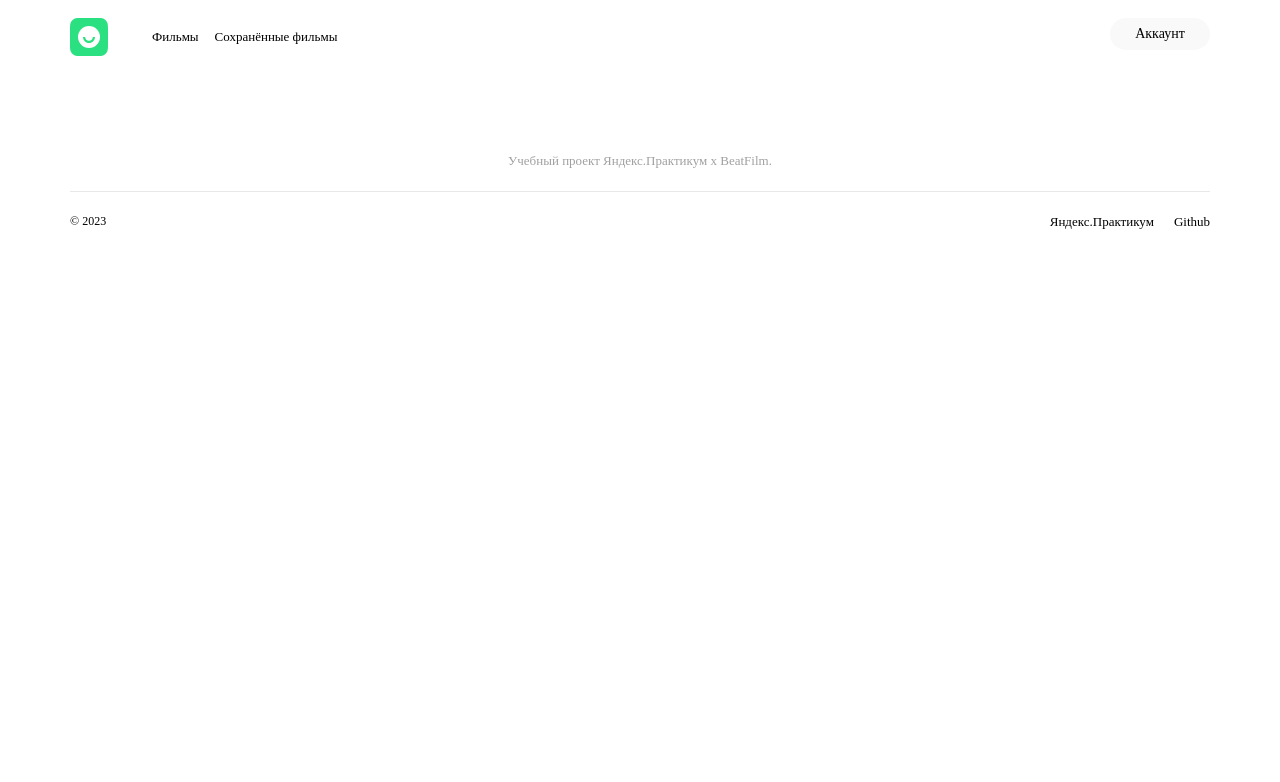
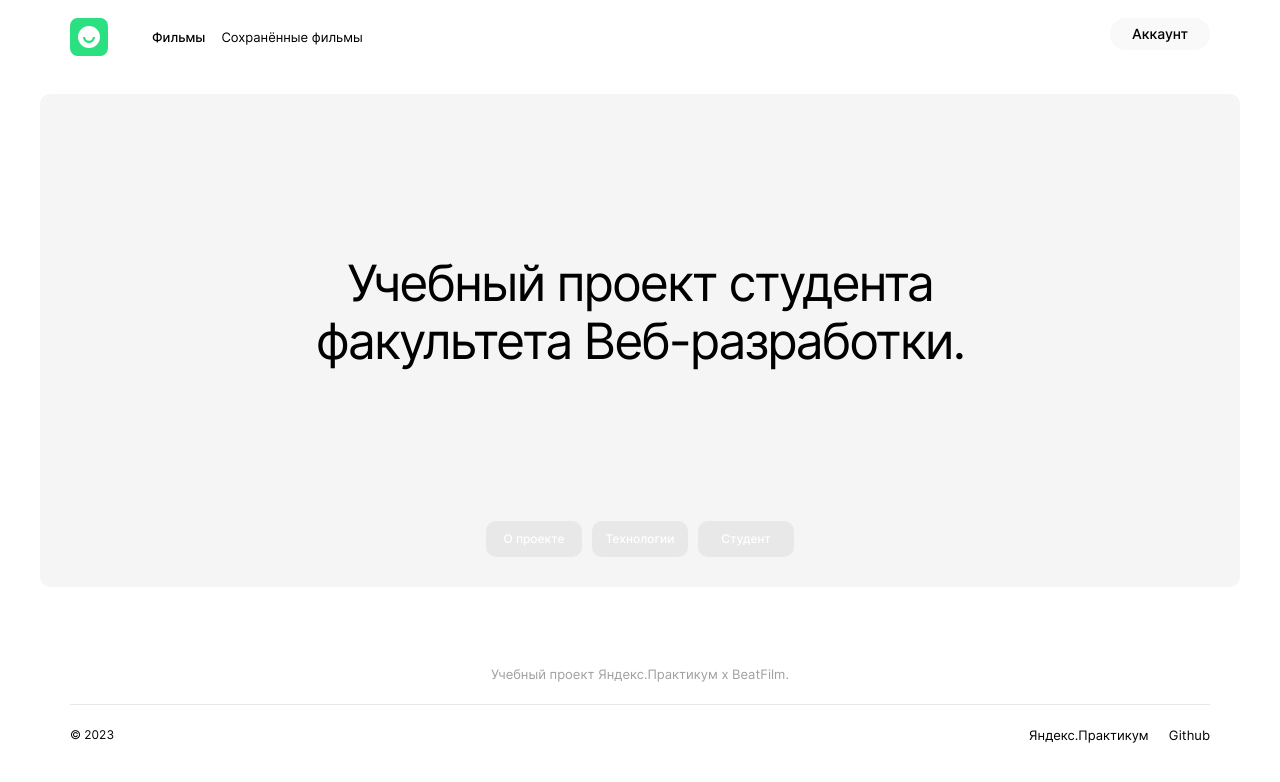
Before and after one commit to irinpingvin/movies-explorer-frontend, a React (Create React App) app: page / in a window 1280 px wide. Shown: the top 782 px of the page. Built offline with nearby package versions, Linux system fonts and the light colour scheme.

Commit message:
Дипломная работа
Реализация компонента Promo

```diff
--- a/src/components/App/App.js
+++ b/src/components/App/App.js
@@ -3,6 +3,7 @@ import { Route, Routes } from "react-router-dom";
 import Header from '../Header/Header';
 import Footer from "../Footer/Footer";
 import NavigationPopup from "../NavigationPopup/NavigationPopup";
+import Main from "../Main/Main";
 
 function App() {
   const [isNavigationPopupOpen, setIsNavigationPopupOpen] = React.useState(false);
@@ -22,6 +23,7 @@ function App() {
           <Route exact path="/" element={
             <>
               <Header isNavigationNeeded="true" onMenu={handleMenuClick}/>
+              <Main/>
               <Footer/>
             </>
           }>
--- a/src/components/Header/Header.css
+++ b/src/components/Header/Header.css
@@ -1,5 +1,7 @@
 .header {
-  padding: 18px 14px;
+  padding: 18px 0;
+  margin: 0 auto;
+  max-width: 292px;
 }
 
 .header__tabs {
@@ -17,15 +19,13 @@
 
 @media screen and (min-width: 768px) {
   .header {
-    padding-right: 30px;
-    padding-left: 30px;
+    max-width: 708px;
   }
 }
 
 @media screen and (min-width: 1280px) {
   .header {
-    padding-right: 70px;
-    padding-left: 70px;
+    max-width: 1140px;
   }
 
   .header__logo-link {
--- /dev/null
+++ b/src/components/Main/Main.js
@@ -0,0 +1,12 @@
+import React from 'react';
+import Promo from '../Promo/Promo';
+
+function Main() {
+  return (
+    <>
+      <Promo/>
+    </>
+  );
+}
+
+export default Main;
--- /dev/null
+++ b/src/components/Promo/Promo.css
@@ -0,0 +1,91 @@
+.promo {
+  margin: 14px auto 0;
+  max-width: 292px;
+}
+
+.promo__container {
+  background: #F5F5F5;
+  border-radius: 10px;
+  display: flex;
+  flex-direction: column;
+  align-items: center;
+}
+
+.promo__title {
+  font-weight: 400;
+  font-size: 29px;
+  line-height: 1.3;
+  text-align: center;
+  letter-spacing: -0.04em;
+  color: #000000;
+  margin: 220px 0 212px;
+}
+
+.promo__navigation {
+  display: flex;
+  list-style: none;
+  padding-inline-start: 0;
+  margin: 0 0 17px;
+}
+
+.promo__navigation-item {
+  margin: 0 6px 0 0;
+}
+
+.promo__navigation-item:last-child {
+  margin: 0;
+}
+
+.promo__navigation-link {
+  font-weight: 500;
+  font-size: 10px;
+  line-height: 1.6;
+  display: flex;
+  align-items: center;
+  justify-content: center;
+  color: #FFFFFF;
+  background-color: #E8E8E8;
+  border-radius: 6px;
+  width: 82px;
+  height: 26px;
+}
+
+@media screen and (min-width: 768px) {
+  .promo {
+    max-width: 728px;
+    margin-top: 20px;
+  }
+
+  .promo__title {
+    margin: 350px 24px 314px;
+    font-size: 40px;
+  }
+
+  .promo__navigation {
+    margin-bottom: 30px;
+  }
+
+  .promo__navigation-item {
+    margin-right: 10px;
+  }
+
+  .promo__navigation-link {
+    font-size: 12px;
+    line-height: 1.3;
+    border-radius: 10px;
+    width: 96px;
+    height: 36px;
+  }
+}
+
+@media screen and (min-width: 1280px) {
+  .promo {
+    max-width: 1200px;
+  }
+
+  .promo__title {
+    margin: 160px 235px 151px;
+    font-size: 50px;
+    line-height: 1.16;
+  }
+}
--- /dev/null
+++ b/src/components/Promo/Promo.js
@@ -0,0 +1,26 @@
+import React from 'react';
+
+function Promo() {
+  return (
+    <section className="promo">
+      <div className="promo__container">
+        <h1 className="promo__title">Учебный проект студента факультета Веб-разработки.</h1>
+        <nav>
+          <ul className="promo__navigation">
+            <li className="promo__navigation-item">
+              <a className="promo__navigation-link">О проекте</a>
+            </li>
+            <li className="promo__navigation-item">
+              <a className="promo__navigation-link">Технологии</a>
+            </li>
+            <li className="promo__navigation-item">
+              <a className="promo__navigation-link">Студент</a>
+            </li>
+          </ul>
+        </nav>
+      </div>
+    </section>
+  );
+}
+
+export default Promo;
--- a/src/index.css
+++ b/src/index.css
@@ -1,5 +1,6 @@
 @import url(./vendor/normalize.css);
 @import url(./vendor/fonts/fonts.css);
+@import url(./components/App/App.css);
 @import url(./components/Header/Header.css);
 @import url(./components/ProfileLink/ProfileLink.css);
 @import url(./components/Navigation/Navigation.css);
@@ -8,3 +9,4 @@
 @import url(./components/Menu/Menu.css);
 @import url(./components/NavigationPopup/NavigationPopup.css);
 @import url(./components/Footer/Footer.css);
+@import url(./components/Promo/Promo.css);
```
